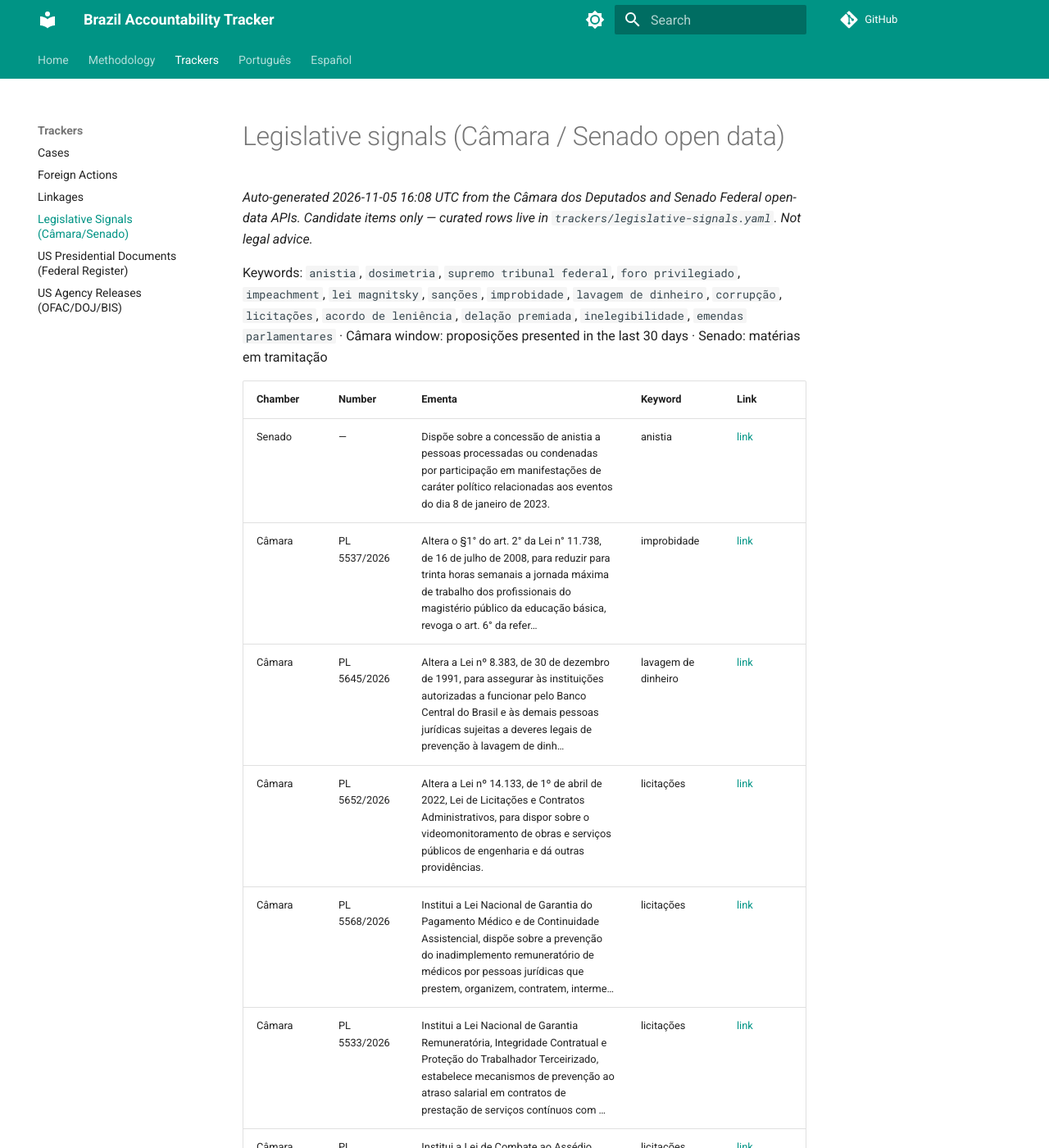
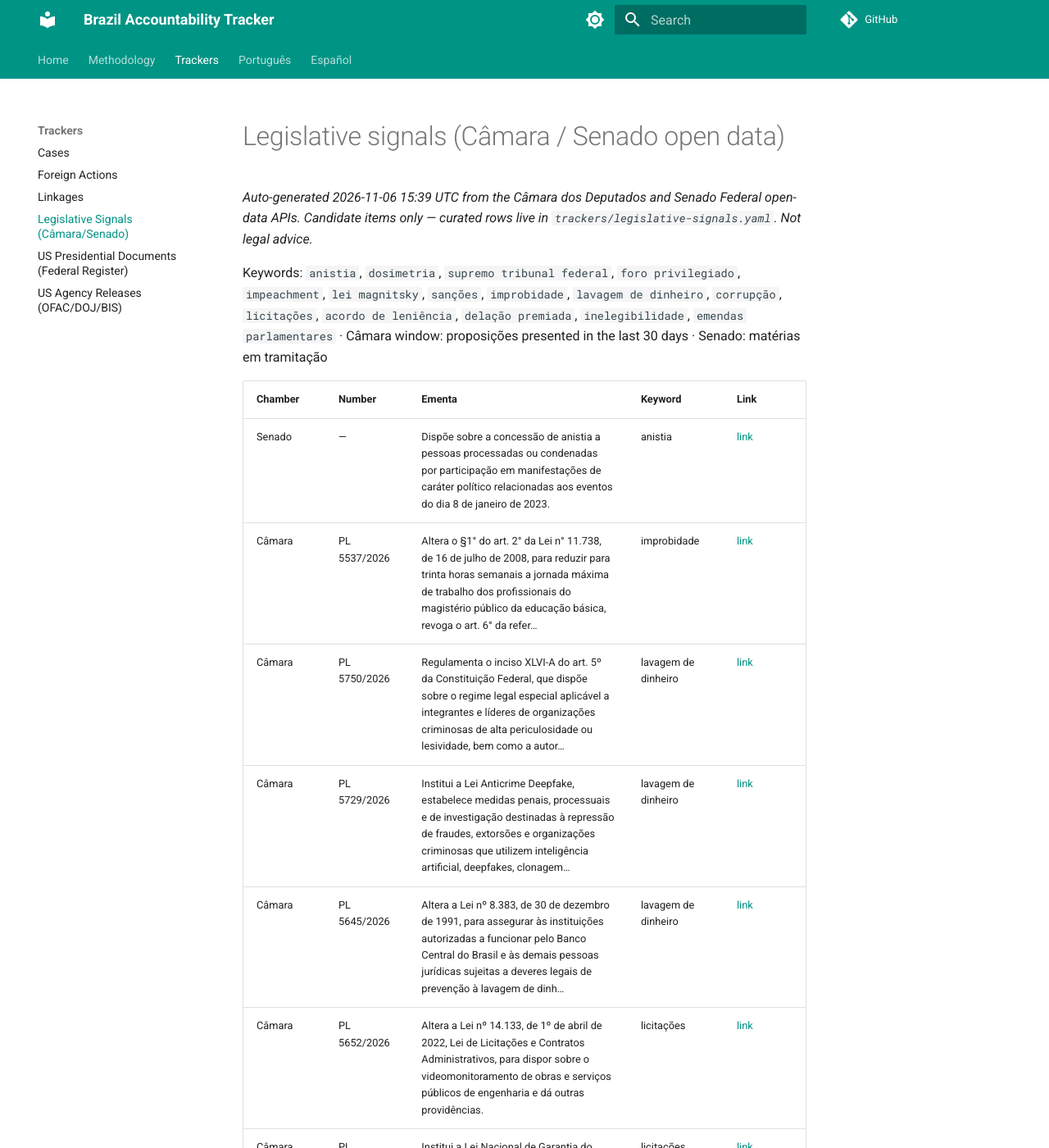
Before and after one commit to felipelago17/brazilian-political-cases-academic, an MkDocs documentation site: the page built from docs/trackers/legislature.md, in a window 1280 px wide and 1400 px high. Shown: the whole window at 82% size. Built offline with MkDocs 1.6.1 and Material for MkDocs 9.7.7, drawn with Linux system fonts in a browser that asks for light colours; comment, search, counter and statistics services are not loaded; some of the changed text lies outside the part shown.

Commit message:
data: legislature 2026-11-06

```diff
--- a/docs/trackers/legislature.md
+++ b/docs/trackers/legislature.md
@@ -1,6 +1,6 @@
 # Legislative signals (Câmara / Senado open data)
 
-*Auto-generated 2026-11-05 16:08 UTC from the Câmara dos Deputados and Senado Federal open-data APIs. Candidate items only — curated rows live in `trackers/legislative-signals.yaml`. Not legal advice.*
+*Auto-generated 2026-11-06 15:39 UTC from the Câmara dos Deputados and Senado Federal open-data APIs. Candidate items only — curated rows live in `trackers/legislative-signals.yaml`. Not legal advice.*
 
 Keywords: `anistia`, `dosimetria`, `supremo tribunal federal`, `foro privilegiado`, `impeachment`, `lei magnitsky`, `sanções`, `improbidade`, `lavagem de dinheiro`, `corrupção`, `licitações`, `acordo de leniência`, `delação premiada`, `inelegibilidade`, `emendas parlamentares` · Câmara window: proposições presented in the last 30 days · Senado: matérias em tramitação
 
@@ -8,9 +8,13 @@ Keywords: `anistia`, `dosimetria`, `supremo tribunal federal`, `foro privilegiad
 |---|---|---|---|---|
 | Senado | — | Dispõe sobre a concessão de anistia a pessoas processadas ou condenadas por participação em manifestações de caráter político relacionadas aos eventos do dia 8 de janeiro de 2023. | anistia | [link]() |
 | Câmara | PL 5537/2026 | Altera o §1° do art. 2° da Lei n° 11.738, de 16 de julho de 2008, para reduzir para trinta horas semanais a jornada máxima de trabalho dos profissionais do magistério público da educação básica, revoga o art. 6° da refer… | improbidade | [link](https://www.camara.leg.br/propostas-legislativas/2647384) |
+| Câmara | PL 5750/2026 | Regulamenta o inciso XLVI-A do art. 5º da Constituição Federal, que dispõe sobre o regime legal especial aplicável a integrantes e líderes de organizações criminosas de alta periculosidade ou lesividade, bem como a autor… | lavagem de dinheiro | [link](https://www.camara.leg.br/propostas-legislativas/2650486) |
+| Câmara | PL 5729/2026 | Institui a Lei Anticrime Deepfake, estabelece medidas penais, processuais e de investigação destinadas à repressão de fraudes, extorsões e organizações criminosas que utilizem inteligência artificial, deepfakes, clonagem… | lavagem de dinheiro | [link](https://www.camara.leg.br/propostas-legislativas/2649761) |
 | Câmara | PL 5645/2026 | Altera a Lei nº 8.383, de 30 de dezembro de 1991, para assegurar às instituições autorizadas a funcionar pelo Banco Central do Brasil e às demais pessoas jurídicas sujeitas a deveres legais de prevenção à lavagem de dinh… | lavagem de dinheiro | [link](https://www.camara.leg.br/propostas-legislativas/2648703) |
 | Câmara | PL 5652/2026 | Altera a Lei nº 14.133, de 1º de abril de 2022, Lei de Licitações e Contratos Administrativos, para dispor sobre o videomonitoramento de obras e serviços públicos de engenharia e dá outras providências. | licitações | [link](https://www.camara.leg.br/propostas-legislativas/2648819) |
 | Câmara | PL 5568/2026 | Institui a Lei Nacional de Garantia do Pagamento Médico e de Continuidade Assistencial, dispõe sobre a prevenção do inadimplemento remuneratório de médicos por pessoas jurídicas que prestem, organizem, contratem, interme… | licitações | [link](https://www.camara.leg.br/propostas-legislativas/2647683) |
 | Câmara | PL 5533/2026 | Institui a Lei Nacional de Garantia Remuneratória, Integridade Contratual e Proteção do Trabalhador Terceirizado, estabelece mecanismos de prevenção ao atraso salarial em contratos de prestação de serviços contínuos com … | licitações | [link](https://www.camara.leg.br/propostas-legislativas/2647321) |
 | Câmara | PL 5530/2026 | Institui a Lei de Combate ao Assédio Moral Institucional, estabelece medidas de prevenção, apuração, responsabilização e proteção contra retaliações nas relações de trabalho no setor público e privado, altera a Consolida… | licitações | [link](https://www.camara.leg.br/propostas-legislativas/2647318) |
+| Câmara | PLP 283/2026 | Altera a Lei Complementar nº 64, de 18 de maio de 1990, para incluir entre as causas de inelegibilidade a condenação por crime praticado mediante violência contra a mulher. | inelegibilidade | [link](https://www.camara.leg.br/propostas-legislativas/2650684) |
+| Câmara | PLP 278/2026 | Altera a Lei Complementar nº 64, de 18 de maio de 1990 (Lei de Inelegibilidades), para incluir, entre as causas de inelegibilidade decorrentes de condenação criminal, a lesão corporal praticada contra a mulher por razões… | inelegibilidade | [link](https://www.camara.leg.br/propostas-legislativas/2649648) |
 | Câmara | PLP 273/2026 | Altera a Lei Complementar nº 64, de 18 de maio de 1990, para dispor sobre o abuso do poder acadêmico. | inelegibilidade | [link](https://www.camara.leg.br/propostas-legislativas/2648705) |
```
Also changed, not shown: 1 other file.
